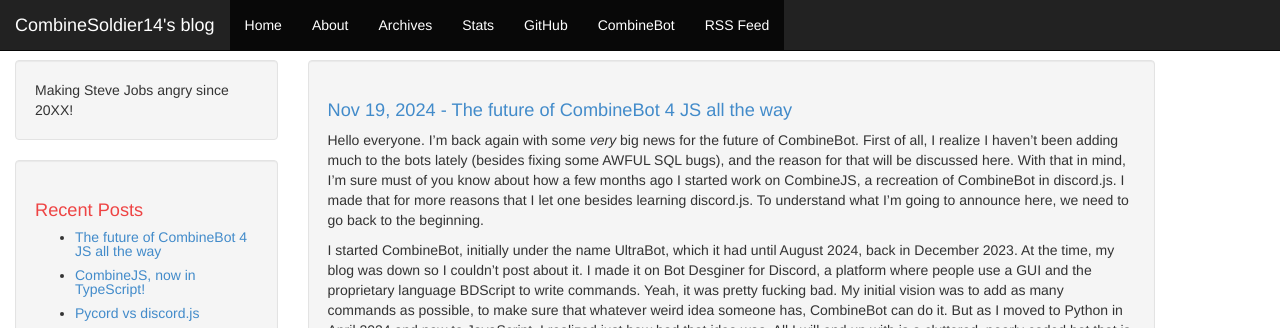
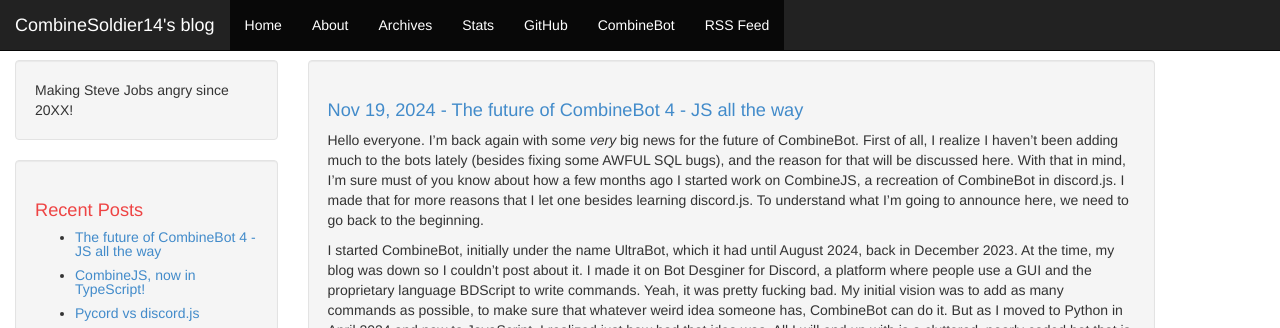
Before and after one commit to CombineSoldier14/combinesoldier14.github.io, a Jekyll site: the page built from _posts/2024-11-19-the-future-of-combinebot-4-js-all-the-way.md, in a window 1280 px wide. Shown: the top 328 px of the page. Built offline with Jekyll 4.4.1, drawn with Linux system fonts in a browser that asks for light colours.

```diff
--- a/_posts/2024-11-19-the-future-of-combinebot-4-js-all-the-way.md
+++ b/_posts/2024-11-19-the-future-of-combinebot-4-js-all-the-way.md
@@ -1,6 +1,6 @@
 ---
 layout: post
-title: The future of CombineBot 4 JS all the way
+title: The future of CombineBot 4 - JS all the way
 ---
 
 Hello everyone. I'm back again with some *very* big news for the future of CombineBot. First of all, I realize I haven't been adding much to the bots lately (besides fixing some AWFUL SQL bugs), and the reason for that will be discussed here. With that in mind, I'm sure must of you know about how a few months ago I started work on CombineJS, a recreation of CombineBot in discord.js. I made that for more reasons that I let one besides learning discord.js. To understand what I'm going to announce here, we need to go back to the beginning.
```
